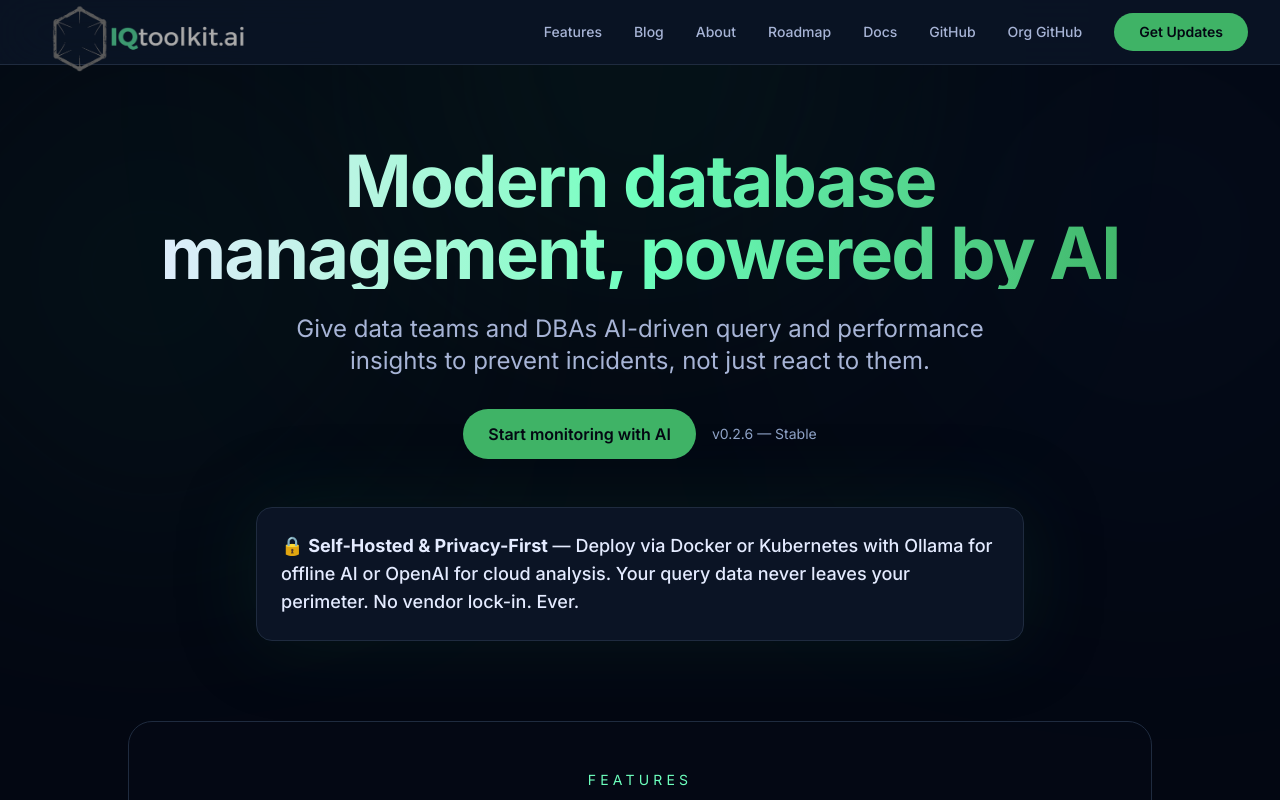
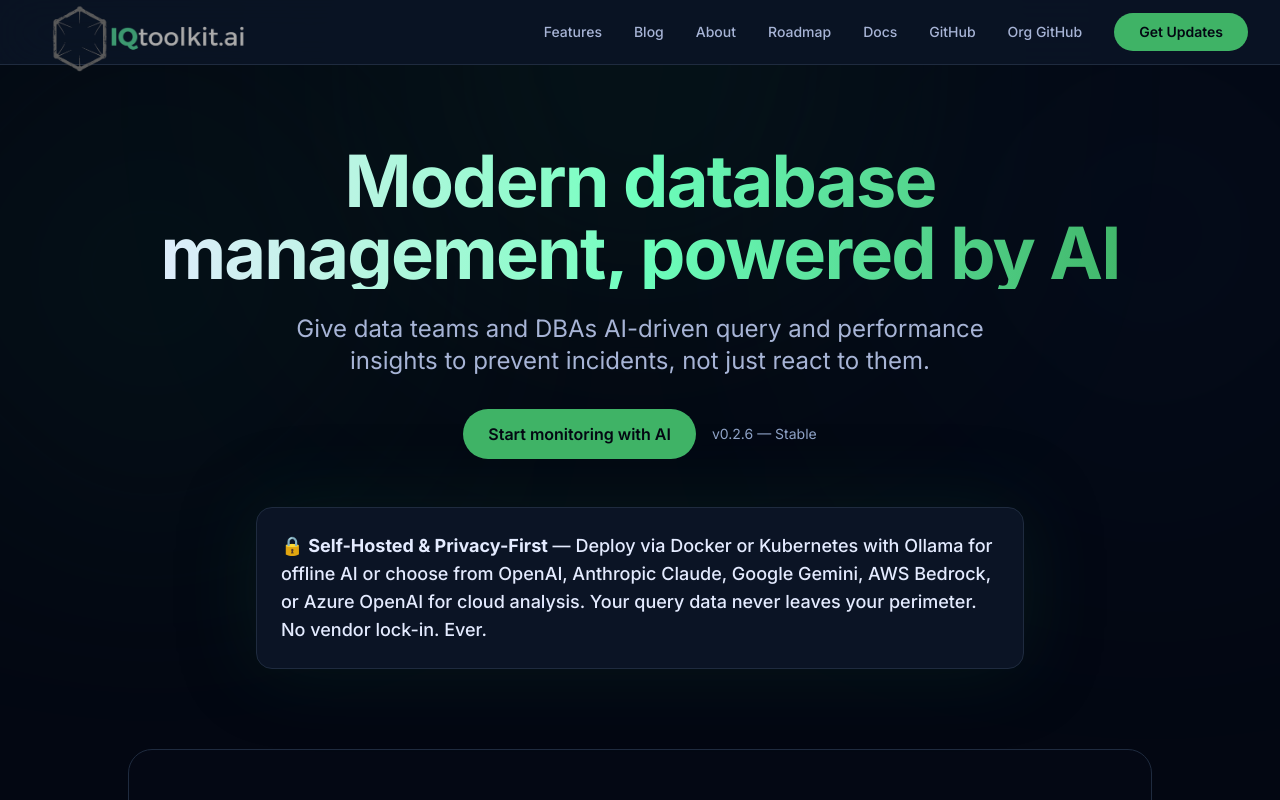
Before and after one commit to iqtoolkit/iqtoolkit.ai, a Next.js app: page / in a window 1280 px wide. Shown: the top 800 px of the page. Built offline with nearby package versions, Linux system fonts and the light colour scheme.

Commit message:
chore: update cloud analysis options in feature description

```diff
--- a/app/page.tsx
+++ b/app/page.tsx
@@ -186,7 +186,8 @@ export default function Home() {
           <div className="mx-auto mb-20 max-w-3xl rounded-2xl border border-[#1f2b3f] bg-[#0b1425] p-6 text-left shadow-[0_0_80px_rgba(20,71,51,0.25)]">
             <p className="text-left text-lg font-medium text-[#e4ebff]">
               🔒 <strong>Self-Hosted & Privacy-First</strong> — Deploy via Docker or Kubernetes with
-              Ollama for offline AI or OpenAI for cloud analysis. Your query data never leaves your
+              Ollama for offline AI or choose from OpenAI, Anthropic Claude, Google Gemini, AWS
+              Bedrock, or Azure OpenAI for cloud analysis. Your query data never leaves your
               perimeter. No vendor lock-in. Ever.
             </p>
           </div>
```
